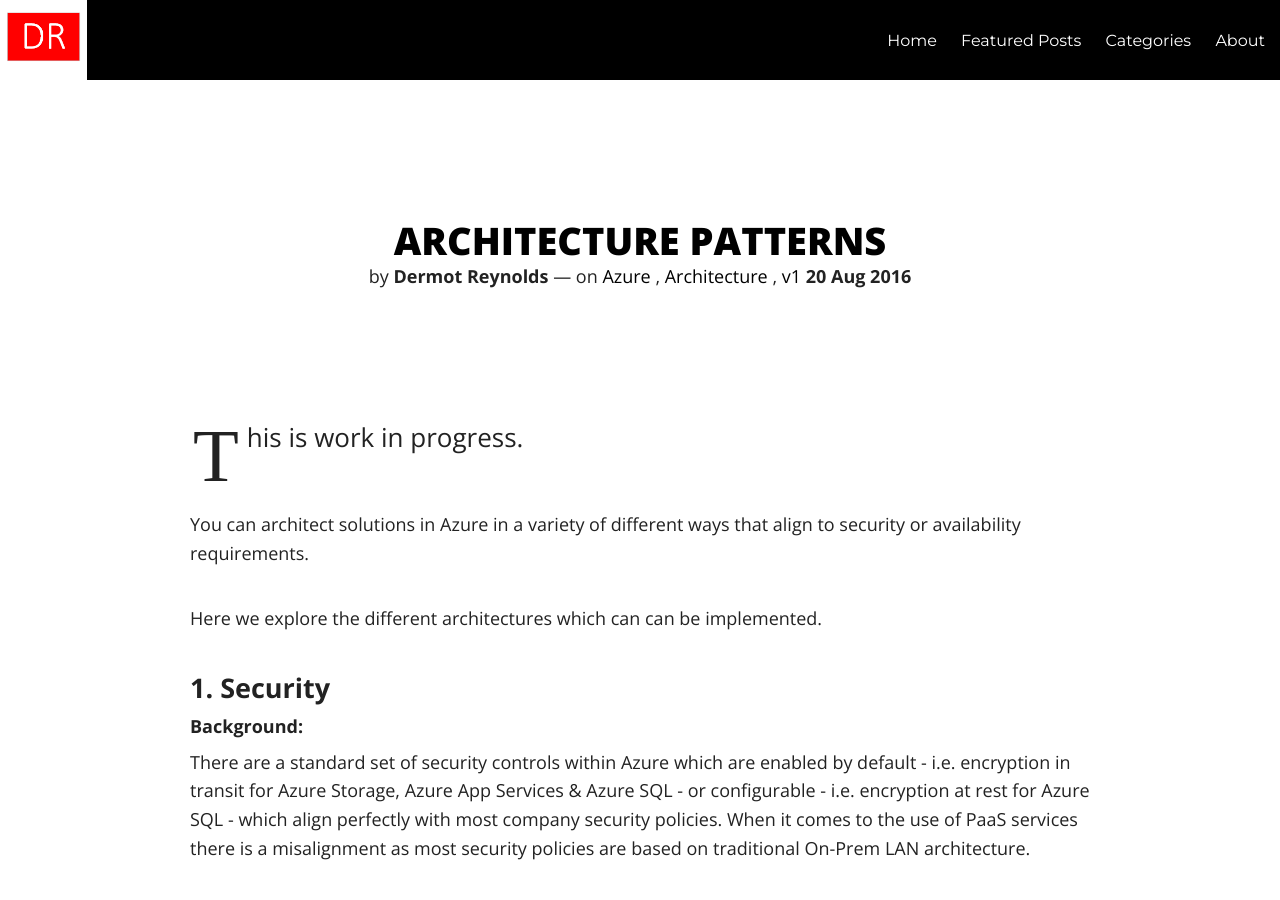
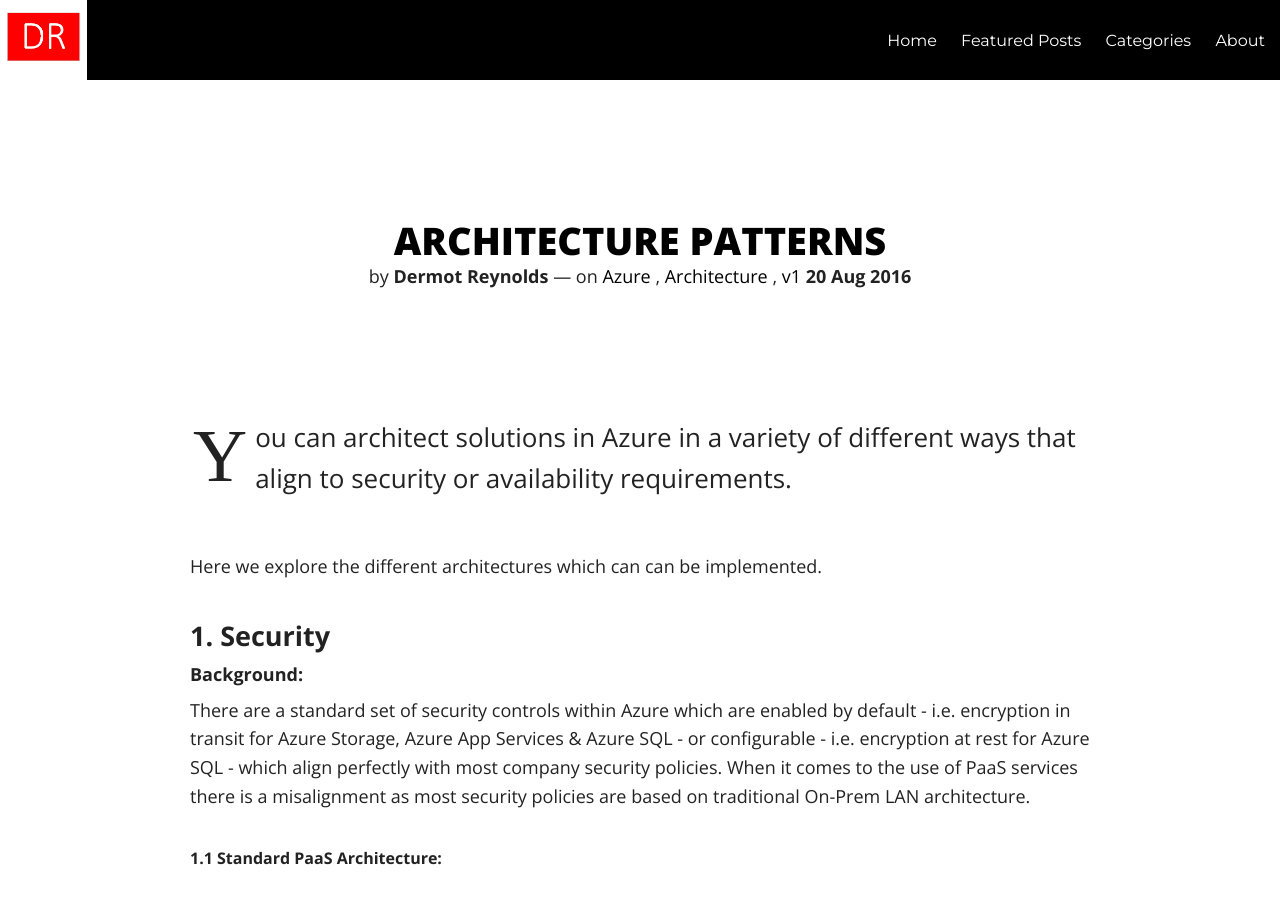
Before and after one commit to dermotreynolds/old.dermotreynolds.github.io, a Jekyll site: the page built from _posts/inprogress/2018-06-20-0-architecture-patterns.md, in a window 1280 px wide and 900 px high. Built offline with Jekyll 4.4.1, drawn with Linux system fonts in a browser that asks for light colours; nearby versions of some CDN libraries.

Commit message:
Full End To End

```diff
--- a/_posts/inprogress/2018-06-20-0-architecture-patterns.md
+++ b/_posts/inprogress/2018-06-20-0-architecture-patterns.md
@@ -7,8 +7,6 @@
 tags: [Azure, Architecture, v1]
 
 ---
-This is work in progress.
-
 You can architect solutions in Azure in a variety of different ways that align to security or availability requirements.
 
 Here we explore the different architectures which can can be implemented.
```
Also changed, not shown: images/APP-IAAS-SQL-IAAS.png, images/APP-PAAS-SQL-PPAAS.png, images/APP-PPAAS-SQL-IAAS.png, images/APP-PPAAS-SQL-PPAAS.png, images/APP-SQL-PAAS.png.
